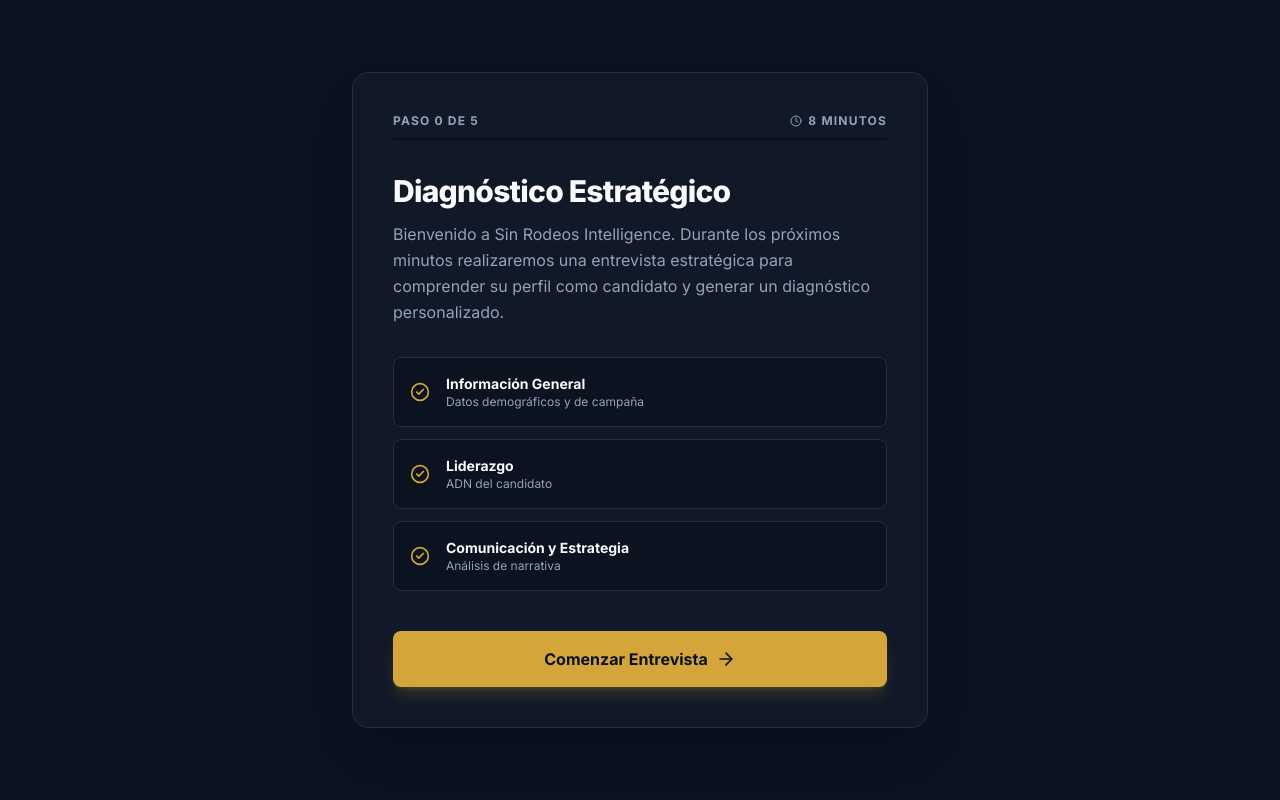
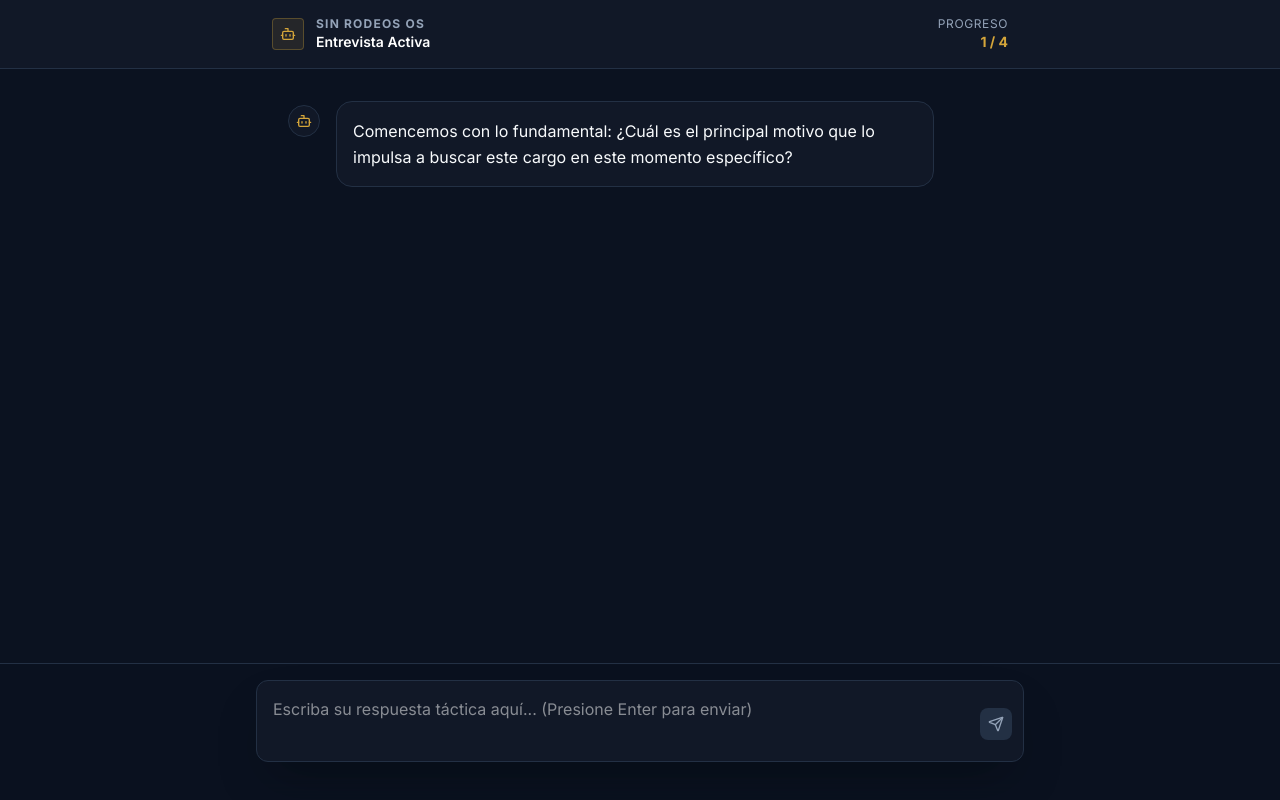
Before and after one commit to JOSEIA13/SinRodeosAI, a Next.js app: page /diagnostico/entrevista in a window 1280 px wide. Built offline with nearby package versions, Linux system fonts and the light colour scheme.

Commit message:
fix: reparar pagina de entrevista para habilitar la navegacion

```diff
--- a/app/diagnostico/entrevista/page.tsx
+++ b/app/diagnostico/entrevista/page.tsx
@@ -1,60 +1,217 @@
 'use client';
 
-import React from 'react';
-import { motion } from 'framer-motion';
-import { ArrowRight, CheckCircle2, Clock } from 'lucide-react';
-import Link from 'next/link';
+import React, { useState, useEffect, useRef } from 'react';
+import { motion, AnimatePresence } from 'framer-motion';
+import { Send, Bot, User, Activity } from 'lucide-react';
+import { useRouter } from 'next/navigation';
 
-export default function DiagnosticoOnboarding() {
-  const sections = [
-    { title: "Información General", desc: "Datos demográficos y de campaña" },
-    { title: "Liderazgo", desc: "ADN del candidato" },
-    { title: "Comunicación y Estrategia", desc: "Análisis de narrativa" }
+export default function EntrevistaPage() {
+  const router = useRouter();
+  const [paso, setPaso] = useState(0);
+  const [respuestaActual, setRespuestaActual] = useState("");
+  const [historial, setHistorial] = useState<{rol: 'ia' | 'candidato', texto: string}[]>([]);
+  const [estaEscribiendo, setEstaEscribiendo] = useState(true);
+  const [analizando, setAnalizando] = useState(false);
+  const chatEndRef = useRef<HTMLDivElement>(null);
+
+  const preguntasEstrategicas = [
+    "Comencemos con lo fundamental: ¿Cuál es el principal motivo que lo impulsa a buscar este cargo en este momento específico?",
+    "Entendido. Desde su perspectiva, ¿cuál es el mayor 'dolor' o problema no resuelto de los ciudadanos en su territorio?",
+    "Para contrastar con sus adversarios, ¿cuál considera que es su mayor ventaja competitiva? Aquello que usted tiene y ellos no.",
+    "Finalmente, si su campaña tuviera que resumirse en una sola frase o promesa central, ¿cuál sería?"
   ];
 
+  // Iniciar la primera pregunta al cargar la página
+  useEffect(() => {
+    let montado = true;
+    setTimeout(() => {
+      if (montado) {
+        setHistorial([{ rol: 'ia', texto: preguntasEstrategicas[0] }]);
+        setEstaEscribiendo(false);
+      }
+    }, 1500);
+    return () => { montado = false; };
+  }, []);
+
+  // Auto-scroll al último mensaje
+  useEffect(() => {
+    chatEndRef.current?.scrollIntoView({ behavior: 'smooth' });
+  }, [historial, estaEscribiendo]);
+
+  const iniciarPregunta = (index: number) => {
+    setEstaEscribiendo(true);
+    setTimeout(() => {
+      setHistorial(prev => [...prev, { rol: 'ia', texto: preguntasEstrategicas[index] }]);
+      setEstaEscribiendo(false);
+    }, 1500);
+  };
+
+  const handleEnviar = () => {
+    if (!respuestaActual.trim() || estaEscribiendo) return;
+
+    const nuevaRespuesta = respuestaActual;
+    setRespuestaActual("");
+    setHistorial(prev => [...prev, { rol: 'candidato', texto: nuevaRespuesta }]);
+
+    const siguientePaso = paso + 1;
+
+    if (siguientePaso < preguntasEstrategicas.length) {
+      setPaso(siguientePaso);
+      iniciarPregunta(siguientePaso);
+    } else {
+      iniciarAnalisis();
+    }
+  };
+
+  const iniciarAnalisis = () => {
+    setEstaEscribiendo(true);
+    setTimeout(() => {
+      setHistorial(prev => [...prev, {
+        rol: 'ia',
+        texto: "Entrevista completada. Iniciando procesamiento de lenguaje natural y generación de Candidate DNA™..."
+      }]);
+      setEstaEscribiendo(false);
+      setAnalizando(true);
+
+      // Redirigir a los resultados después de 3 segundos
+      setTimeout(() => {
+        router.push('/diagnostico/resultado');
+      }, 3000);
+    }, 1000);
+  };
+
   return (
-    <div className="min-h-screen bg-[#0B1220] text-[#F8FAFC] flex flex-col items-center justify-center p-6 selection:bg-[#D4A53A] selection:text-[#0B1220]">
-      <motion.div
-        initial={{ opacity: 0, y: 20 }}
-        animate={{ opacity: 1, y: 0 }}
-        className="max-w-xl w-full bg-[#111827] border border-[#233044] p-10 rounded-2xl shadow-2xl"
-      >
-        <div className="mb-8">
-          <div className="flex justify-between text-xs font-bold uppercase tracking-widest text-[#94A3B8] mb-2">
-            <span>Paso 0 de 5</span>
-            <span className="flex items-center gap-1.5">
-              <Clock className="w-3 h-3" /> 8 minutos
-            </span>
+    <div className="min-h-screen bg-[#0B1220] text-white flex flex-col items-center">
+
+      {/* Header fijo */}
+      <div className="w-full bg-[#111827] border-b border-[#233044] p-4 sticky top-0 z-10 flex justify-center">
+        <div className="max-w-3xl w-full flex justify-between items-center px-4">
+          <div className="flex items-center gap-3">
+            <div className="w-8 h-8 rounded bg-[#D4A53A]/10 border border-[#D4A53A]/30 flex items-center justify-center">
+              <Bot className="w-4 h-4 text-[#D4A53A]" />
+            </div>
+            <div>
+              <p className="text-xs font-bold uppercase tracking-widest text-[#94A3B8]">Sin Rodeos OS</p>
+              <p className="text-sm font-semibold flex items-center gap-2">
+                Entrevista Activa
+                {analizando && <span className="flex items-center gap-1 text-[#D4A53A] text-xs"><Activity className="w-3 h-3 animate-pulse"/> Analizando</span>}
+              </p>
+            </div>
           </div>
-          <div className="w-full h-1 bg-[#0B1220] rounded-full overflow-hidden">
-            <div className="w-0 h-full bg-[#D4A53A]"></div>
+          <div className="text-right hidden sm:block">
+            <p className="text-xs text-[#94A3B8] uppercase tracking-wider">Progreso</p>
+            <p className="text-sm font-bold text-[#D4A53A]">{Math.min(paso + 1, preguntasEstrategicas.length)} / {preguntasEstrategicas.length}</p>
           </div>
         </div>
+      </div>
 
-        <h1 className="text-3xl font-extrabold tracking-tight mb-3">Diagnóstico Estratégico</h1>
-        <p className="text-[#94A3B8] mb-8 leading-relaxed">
-          Bienvenido a Sin Rodeos Intelligence. Durante los próximos minutos realizaremos una entrevista estratégica para comprender su perfil como candidato y generar un diagnóstico personalizado.
-        </p>
+      {/* Área de Chat */}
+      <div className="w-full max-w-3xl flex-1 flex flex-col p-4 sm:p-8 overflow-y-auto pb-40">
+        <div className="flex flex-col gap-6">
+          <AnimatePresence>
+            {historial.map((mensaje, idx) => (
+              <motion.div
+                key={idx}
+                initial={{ opacity: 0, y: 10 }}
+                animate={{ opacity: 1, y: 0 }}
+                className={`flex gap-4 ${mensaje.rol === 'candidato' ? 'flex-row-reverse' : ''}`}
+              >
+                {/* Avatar */}
+                <div className="shrink-0 mt-1">
+                  {mensaje.rol === 'ia' ? (
+                    <div className="w-8 h-8 rounded-full bg-[#111827] border border-[#233044] flex items-center justify-center">
+                      <Bot className="w-4 h-4 text-[#D4A53A]" />
+                    </div>
+                  ) : (
+                    <div className="w-8 h-8 rounded-full bg-[#D4A53A] flex items-center justify-center">
+                      <User className="w-4 h-4 text-[#0B1220]" />
+                    </div>
+                  )}
+                </div>
 
-        <div className="space-y-3 mb-10">
-          {sections.map((item, i) => (
-            <div key={i} className="flex items-center gap-4 p-4 rounded-lg bg-[#0B1220] border border-[#233044]">
-              <CheckCircle2 className="w-5 h-5 text-[#D4A53A]" />
-              <div>
-                <p className="text-sm font-bold">{item.title}</p>
-                <p className="text-xs text-[#94A3B8]">{item.desc}</p>
+                {/* Burbuja de Mensaje */}
+                <div className={`max-w-[85%] rounded-2xl p-4 text-sm md:text-base leading-relaxed ${
+                  mensaje.rol === 'ia'
+                    ? 'bg-[#111827] border border-[#233044] text-[#F8FAFC]'
+                    : 'bg-[#D4A53A] text-[#0B1220] font-medium'
+                }`}>
+                  {mensaje.texto}
+                </div>
+              </motion.div>
+            ))}
+          </AnimatePresence>
+
+          {/* Indicador de "Escribiendo..." */}
+          {estaEscribiendo && (
+            <motion.div
+              initial={{ opacity: 0 }}
+              animate={{ opacity: 1 }}
+              className="flex gap-4"
+            >
+              <div className="w-8 h-8 rounded-full bg-[#111827] border border-[#233044] flex items-center justify-center shrink-0">
+                <Bot className="w-4 h-4 text-[#D4A53A]" />
+              </div>
+              <div className="bg-[#111827] border border-[#233044] rounded-2xl py-3 px-5 flex items-center gap-1.5">
+                <div className="w-1.5 h-1.5 rounded-full bg-[#94A3B8] animate-bounce" style={{ animationDelay: '0ms' }} />
+                <div className="w-1.5 h-1.5 rounded-full bg-[#94A3B8] animate-bounce" style={{ animationDelay: '150ms' }} />
+                <div className="w-1.5 h-1.5 rounded-full bg-[#94A3B8] animate-bounce" style={{ animationDelay: '300ms' }} />
+              </div>
+            </motion.div>
+          )}
+          <div ref={chatEndRef} />
+        </div>
+      </div>
+
+      {/* Input de Texto Fijo abajo */}
+      {!analizando && (
+        <div className="fixed bottom-0 w-full bg-[#0B1220]/90 backdrop-blur-md border-t border-[#233044] p-4 flex justify-center pb-8">
+          <div className="max-w-3xl w-full relative">
+            <textarea
+              value={respuestaActual}
+              onChange={(e) => setRespuestaActual(e.target.value)}
+              onKeyDown={(e) => {
+                if (e.key === 'Enter' && !e.shiftKey) {
+                  e.preventDefault();
+                  handleEnviar();
+                }
+              }}
+              placeholder={estaEscribiendo ? "Espere la pregunta..." : "Escriba su respuesta táctica aquí... (Presione Enter para enviar)"}
+              disabled={estaEscribiendo}
+              className="w-full bg-[#111827] border border-[#233044] rounded-xl pl-4 pr-14 py-4 text-sm text-white outline-none focus:border-[#D4A53A] transition-all resize-none disabled:opacity-50 disabled:cursor-not-allowed shadow-2xl"
+              rows={2}
+            />
+            <button
+              onClick={handleEnviar}
+              disabled={!respuestaActual.trim() || estaEscribiendo}
+              className="absolute right-3 top-1/2 -translate-y-1/2 bg-[#D4A53A] hover:bg-[#b88f2f] disabled:bg-[#233044] disabled:text-[#94A3B8] text-[#0B1220] p-2 rounded-lg transition-all"
+            >
+              <Send className="w-4 h-4" />
+            </button>
+          </div>
+        </div>
+      )}
+
+      {/* Overlay de Análisis (Aparece al final) */}
+      <AnimatePresence>
+        {analizando && (
+          <motion.div
+            initial={{ opacity: 0 }}
+            animate={{ opacity: 1 }}
+            className="fixed inset-0 bg-[#0B1220]/80 backdrop-blur-sm z-50 flex flex-col items-center justify-center p-6 text-center"
+          >
+            <div className="w-20 h-20 relative mb-6">
+              <div className="absolute inset-0 border-4 border-[#233044] rounded-full"></div>
+              <div className="absolute inset-0 border-4 border-[#D4A53A] rounded-full border-t-transparent animate-spin"></div>
+              <div className="absolute inset-0 flex items-center justify-center">
+                <Activity className="w-6 h-6 text-[#D4A53A]" />
               </div>
             </div>
-          ))}
-        </div>
+            <h2 className="text-2xl font-bold mb-2">Procesando Candidate DNA™</h2>
+            <p className="text-[#94A3B8] max-w-sm">Evaluando coherencia narrativa, identificando vulnerabilidades y estructurando el informe estratégico...</p>
+          </motion.div>
+        )}
+      </AnimatePresence>
 
-        <Link
-          href="/diagnostico/entrevista"
-          className="w-full bg-[#D4A53A] hover:bg-[#b88f2f] text-[#0B1220] font-bold py-4 rounded-lg flex items-center justify-center gap-2 transition-all hover:scale-[1.02] shadow-lg shadow-[#D4A53A]/20"
-        >
-          Comenzar Entrevista <ArrowRight className="w-5 h-5" />
-        </Link>
-      </motion.div>
     </div>
   );
 }
```
